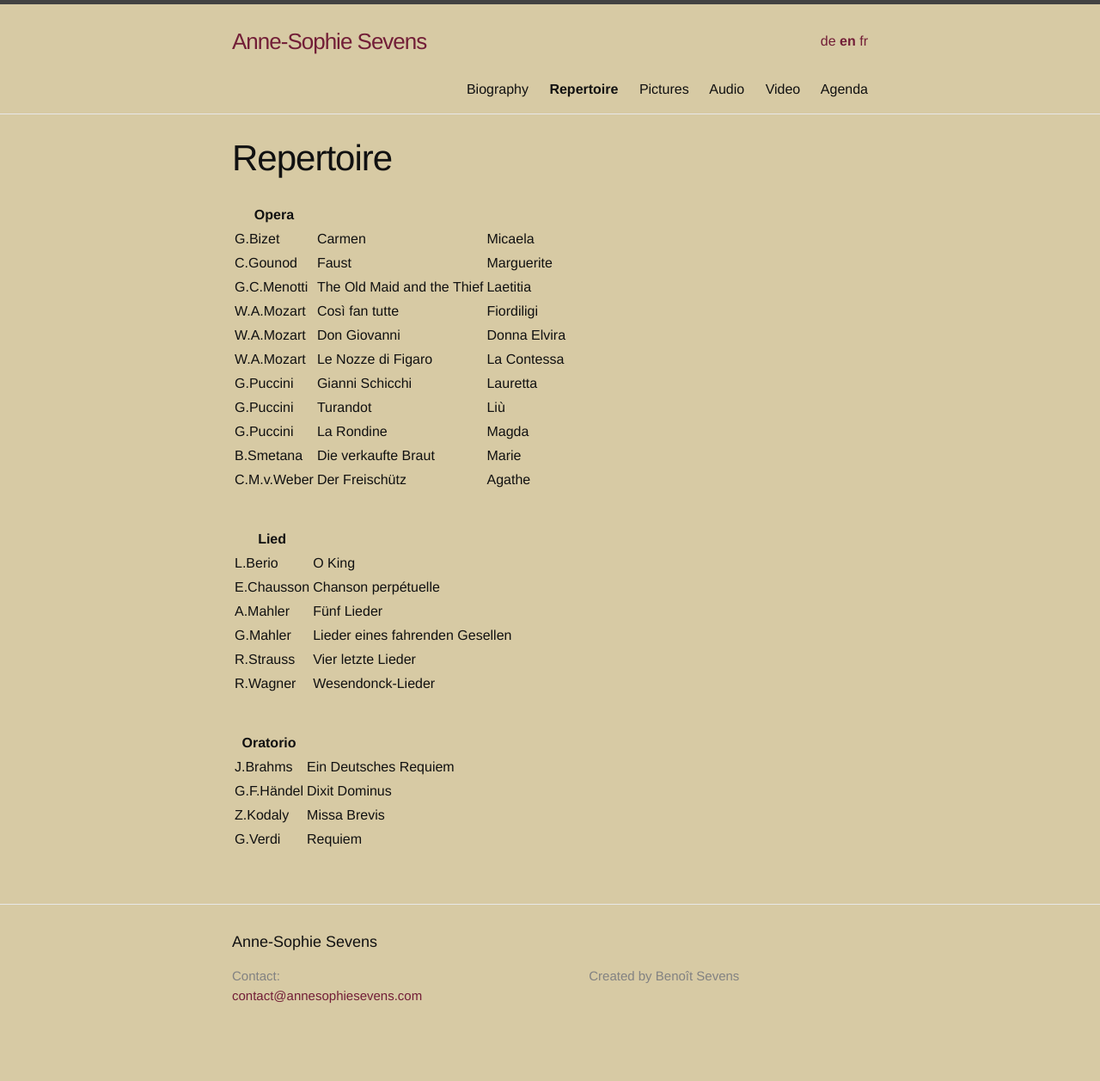
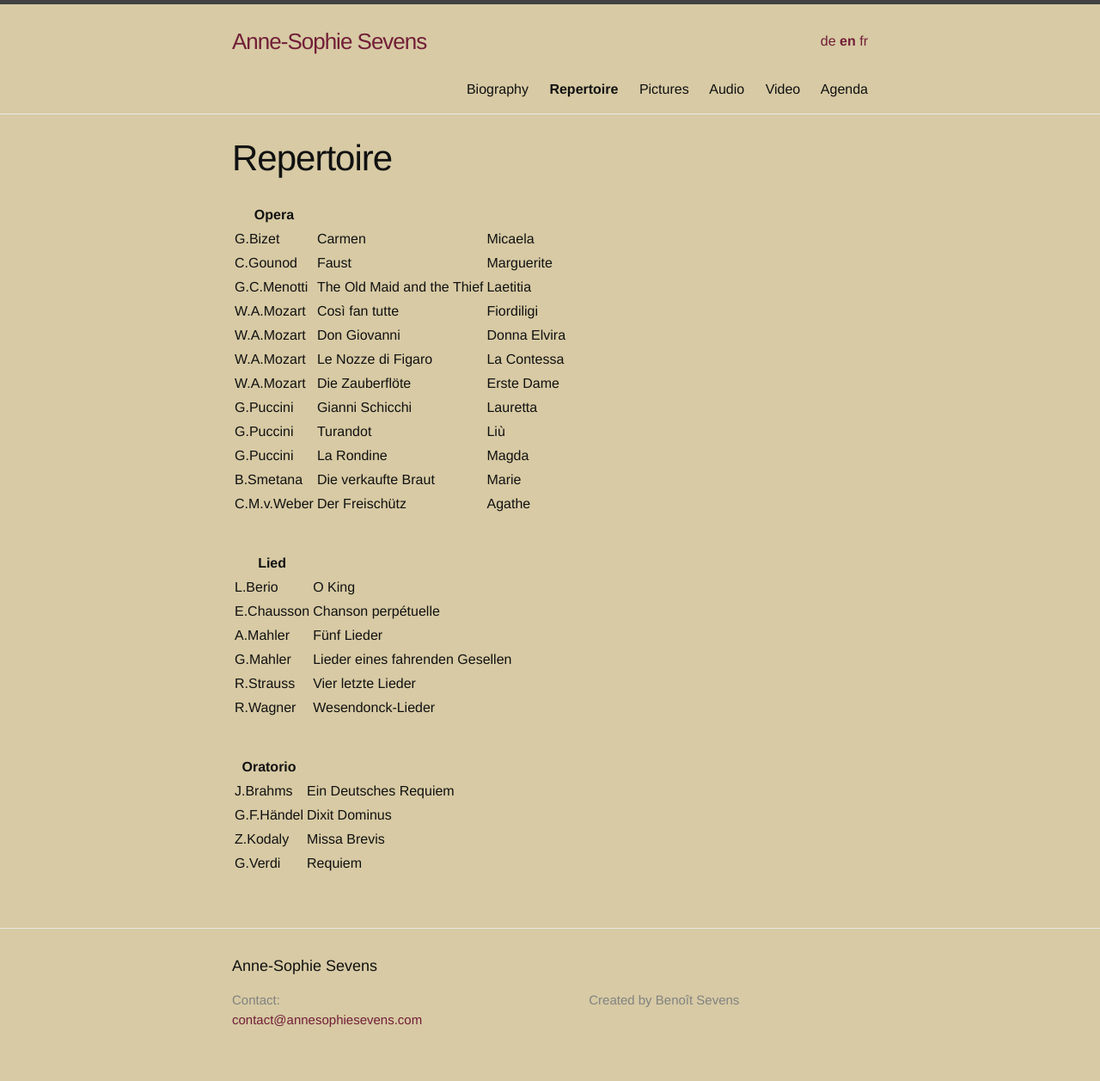
Before and after one commit to annesophie-sevens/annesophie-sevens.github.io, a Jekyll site: the page built from repertoire-en.md, in a window 1280 px wide. Shown: the whole page at 86% size. Built offline with Jekyll 4.4.1, drawn with Linux system fonts in a browser that asks for light colours; before the commit the page ends 1229 px from its top, so only the background shows below that.

Commit message:
Update repertoire-en.md

```diff
--- a/repertoire-en.md
+++ b/repertoire-en.md
@@ -15,6 +15,7 @@ ref: repertoire
 | W.A.Mozart | Così fan tutte | Fiordiligi |
 | W.A.Mozart | Don Giovanni | Donna Elvira |
 | W.A.Mozart | Le Nozze di Figaro | La Contessa |
+| W.A.Mozart | Die Zauberflöte | Erste Dame |
 | G.Puccini | Gianni Schicchi | Lauretta |
 | G.Puccini | Turandot | Liù |
 | G.Puccini | La Rondine | Magda |
```
